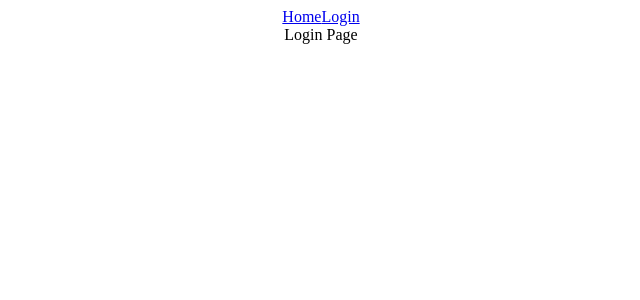
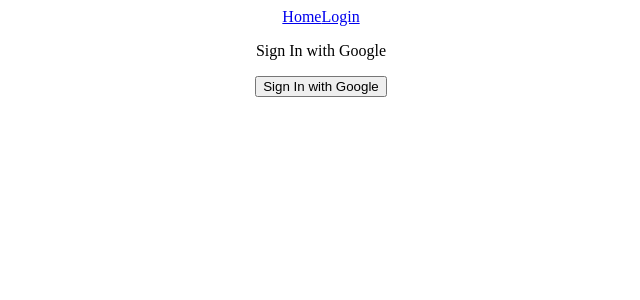
Before and after one commit to tla111/react-pedro-firebase, a React (Create React App) app in the folder front_end/: page /login in a window 1280 px wide. Shown: the top 300 px of the page, without its empty margins (319-959 px from the left). Built offline with nearby package versions, Linux system fonts and the light colour scheme.

Commit message:
import from firebase

```diff
--- a/front_end/src/pages/login.tsx
+++ b/front_end/src/pages/login.tsx
@@ -1,3 +1,11 @@
+import { auth, provider } from "../config/firebase"
+import { signInWithPopup } from "firebase/auth"
+
 export const Login = () => {
-    return <div>Login Page</div>
+    return (
+        <div>
+            <p>Sign In with Google</p>
+            <button>Sign In with Google</button>
+        </div>
+    )
 }
```
